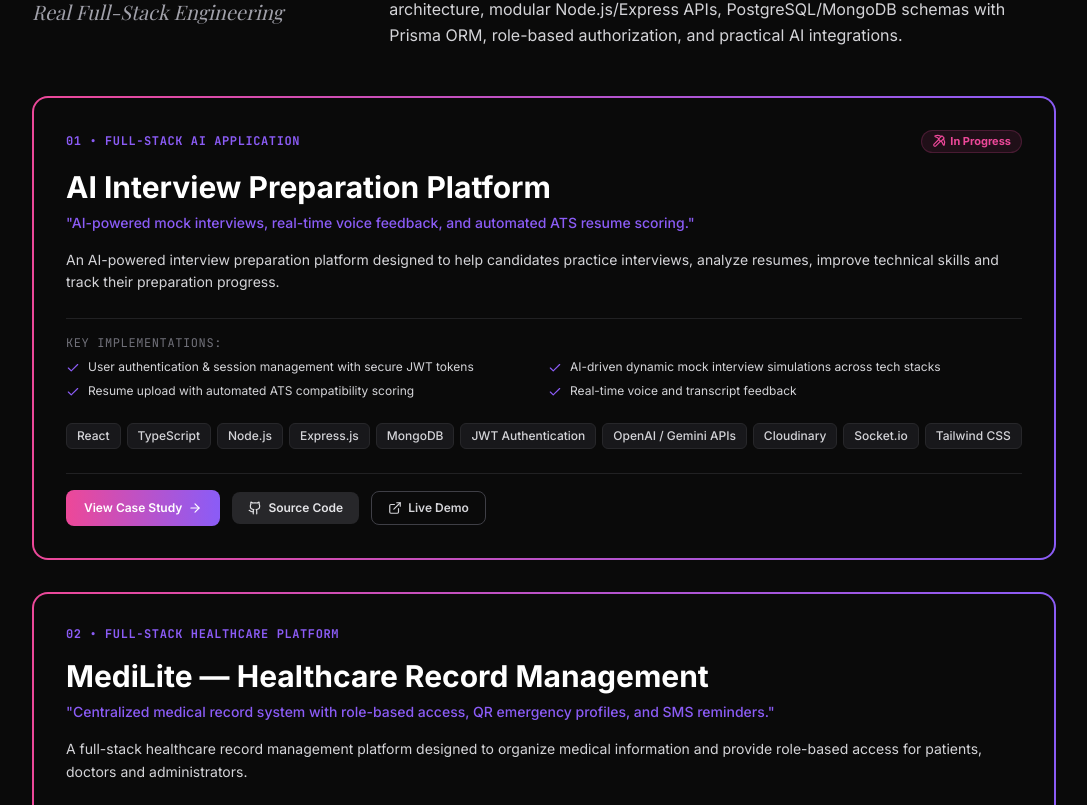
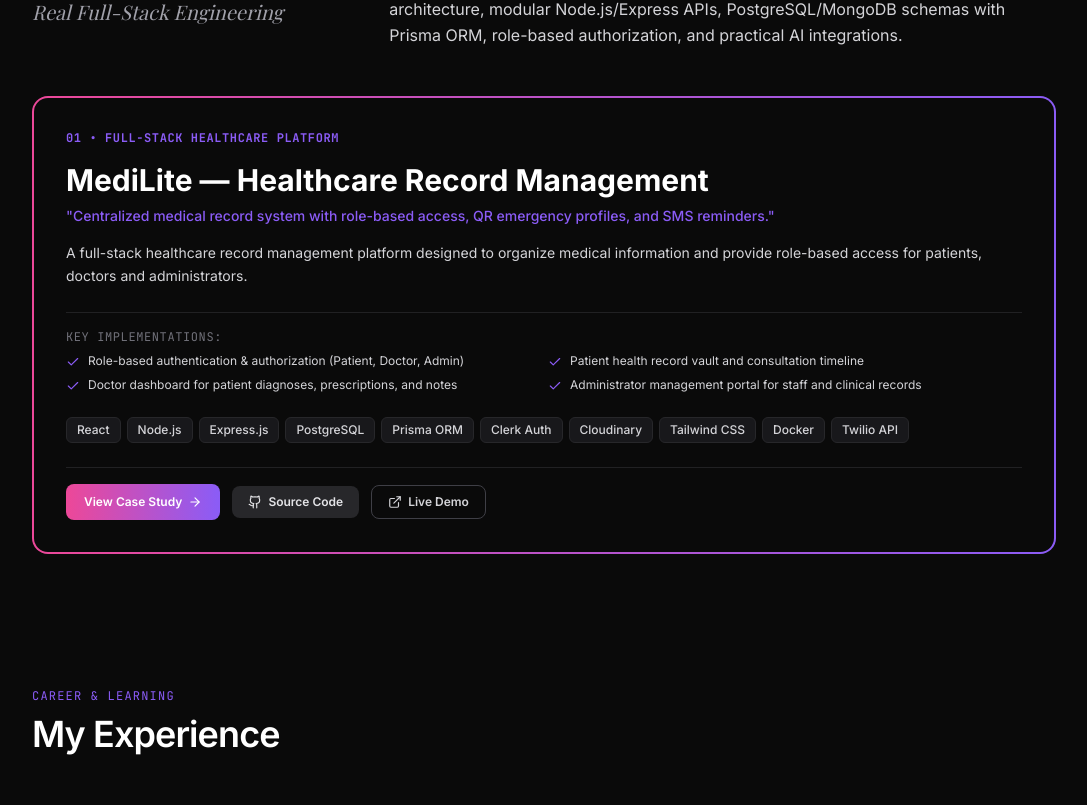
Before and after one commit to mohammed-meezan/PORTFOLIO, a Next.js app: page / in a window 1280 px wide. Shown: the part 1971-2776 px from the top of the page, without its empty margins (96-1183 px from the left). Built offline with nearby package versions, Linux system fonts and the light colour scheme; no server answers; a web font is replaced by a local one.

Commit message:
updated project

```diff
--- a/data/projects.ts
+++ b/data/projects.ts
@@ -1,79 +1,7 @@
 import { Project } from "@/types";
 
 export const projects: Project[] = [
-  {
-    id: "ai-interview-platform",
-    slug: "ai-interview-platform",
-    title: "AI Interview Preparation Platform",
-    tagline: "AI-powered mock interviews, real-time voice feedback, and automated ATS resume scoring.",
-    description:
-      "An AI-powered interview preparation platform designed to help candidates practice interviews, analyze resumes, improve technical skills and track their preparation progress.",
-    fullOverview:
-      "The AI Interview Preparation Platform is a comprehensive career readiness platform engineered to bridge the gap between technical preparation and actual interview performance. Combining generative AI with voice recognition and document parsing, the system conducts simulated technical and behavioral interviews, evaluates speech and response semantics, and benchmarks candidate resumes against ATS parsers in real-time.",
-    problem:
-      "Job applicants often struggle to find realistic, objective mock interview partners and lack actionable feedback on their resume ATS compatibility and live interview speech pacing.",
-    solution:
-      "Architected a full-stack platform that leverages AI models to generate dynamic interview questions based on job descriptions, records audio/transcripts for intelligent assessment, parses PDF resumes for keyword relevance, and offers real-time analytics dashboards to track progress.",
-    featured: true,
-    category: "Full-Stack AI Application",
-    technologies: [
-      "React",
-      "TypeScript",
-      "Node.js",
-      "Express.js",
-      "MongoDB",
-      "JWT Authentication",
-      "OpenAI / Gemini APIs",
-      "Cloudinary",
-      "Socket.io",
-      "Tailwind CSS",
-    ],
-    features: [
-      "User authentication & session management with secure JWT tokens",
-      "AI-driven dynamic mock interview simulations across tech stacks",
-      "Resume upload with automated ATS compatibility scoring",
-      "Real-time voice and transcript feedback",
-      "Interactive coding challenge environment with test case feedback",
-      "Comprehensive progress analytics dashboard",
-      "Administrative dashboard for question banks and analytics",
-      "Secure media and resume PDF storage via Cloudinary",
-    ],
-    architecture: {
-      frontend: "React SPA with TypeScript, Tailwind CSS, and Web Audio API for voice capture.",
-      backend: "Node.js & Express REST API with Socket.io for low-latency interview streaming.",
-      database: "MongoDB with Mongoose schemas for users, sessions, questions, and scores.",
-      auth: "JWT with bcrypt password hashing and token refresh mechanisms.",
-      services: ["OpenAI / Gemini API for LLM intelligence", "Cloudinary for document assets"],
-    },
-    challenges: [
-      {
-        challenge: "Handling low-latency AI responses during interactive interview sessions.",
-        solution: "Implemented streaming API responses and optimized payload structures over WebSocket connections to deliver instant feedback."
-      },
-      {
-        challenge: "Accurately parsing diverse resume PDF formats without losing structural context.",
-        solution: "Built a multi-pass parsing pipeline that extracts raw text, tokens, and section headers before sending normalized data to the scoring engine."
-      }
-    ],
-    learnings: [
-      "Mastered designing scalable REST and WebSocket architectures in Node.js.",
-      "Gained deep hands-on experience structuring effective prompt templates and handling LLM rate limits.",
-      "Strengthened understanding of state management and audio stream handling in React.",
-    ],
-    demoUrl: "https://example.com/demo/ai-interview-platform",
-    githubUrl: "https://github.com/mohammed-meezan/ai-interview-platform",
-    image: "/images/projects/ai-interview.svg",
-    mockups: [
-      {
-        title: "AI Interview Simulation Dashboard",
-        description: "Real-time question prompts with audio waveforms and instant evaluation metrics."
-      },
-      {
-        title: "ATS Resume Analyzer",
-        description: "Scoring breakdown with keyword match ratios and improvement recommendations."
-      }
-    ]
-  },
+
   {
     id: "medilite",
     slug: "medilite",
```
